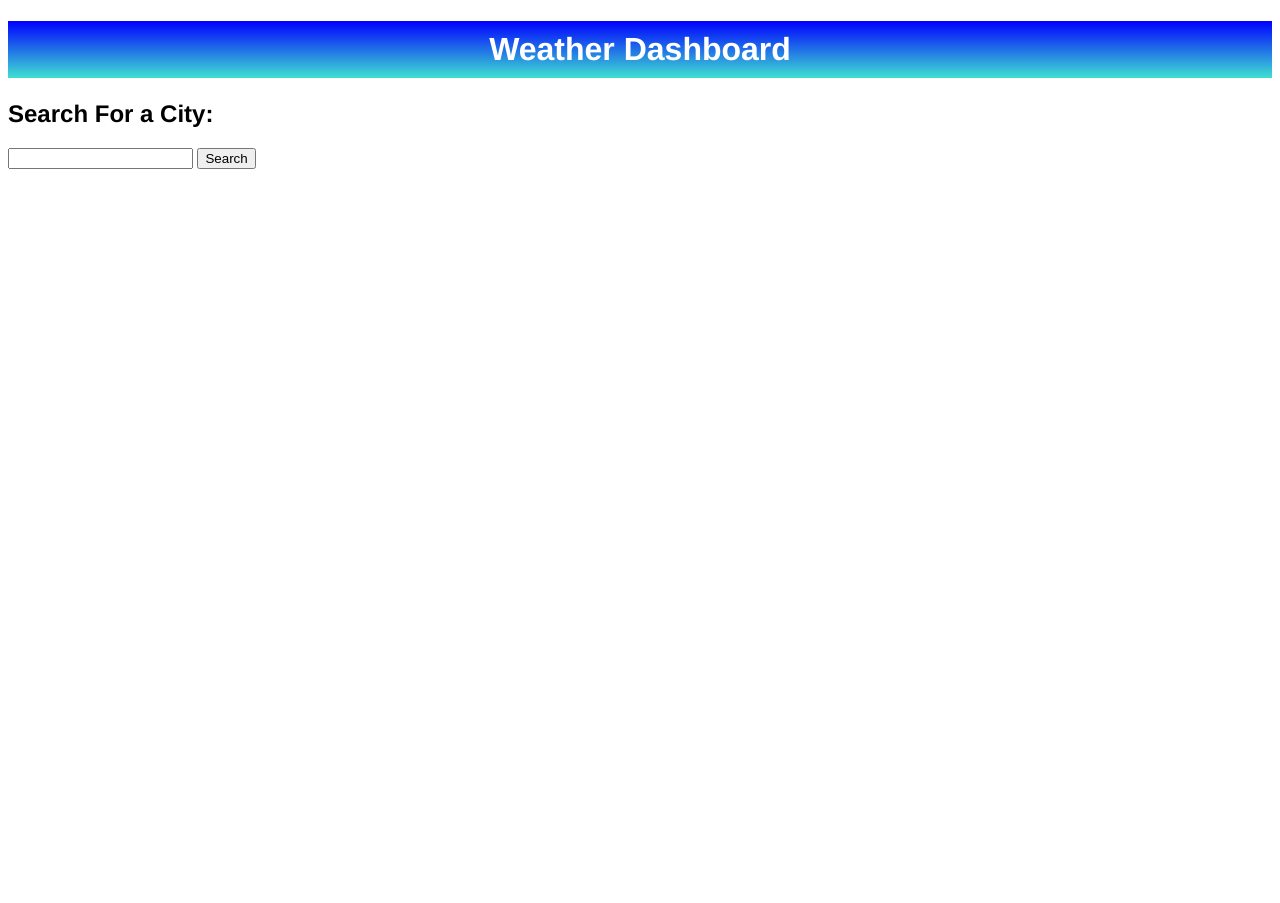
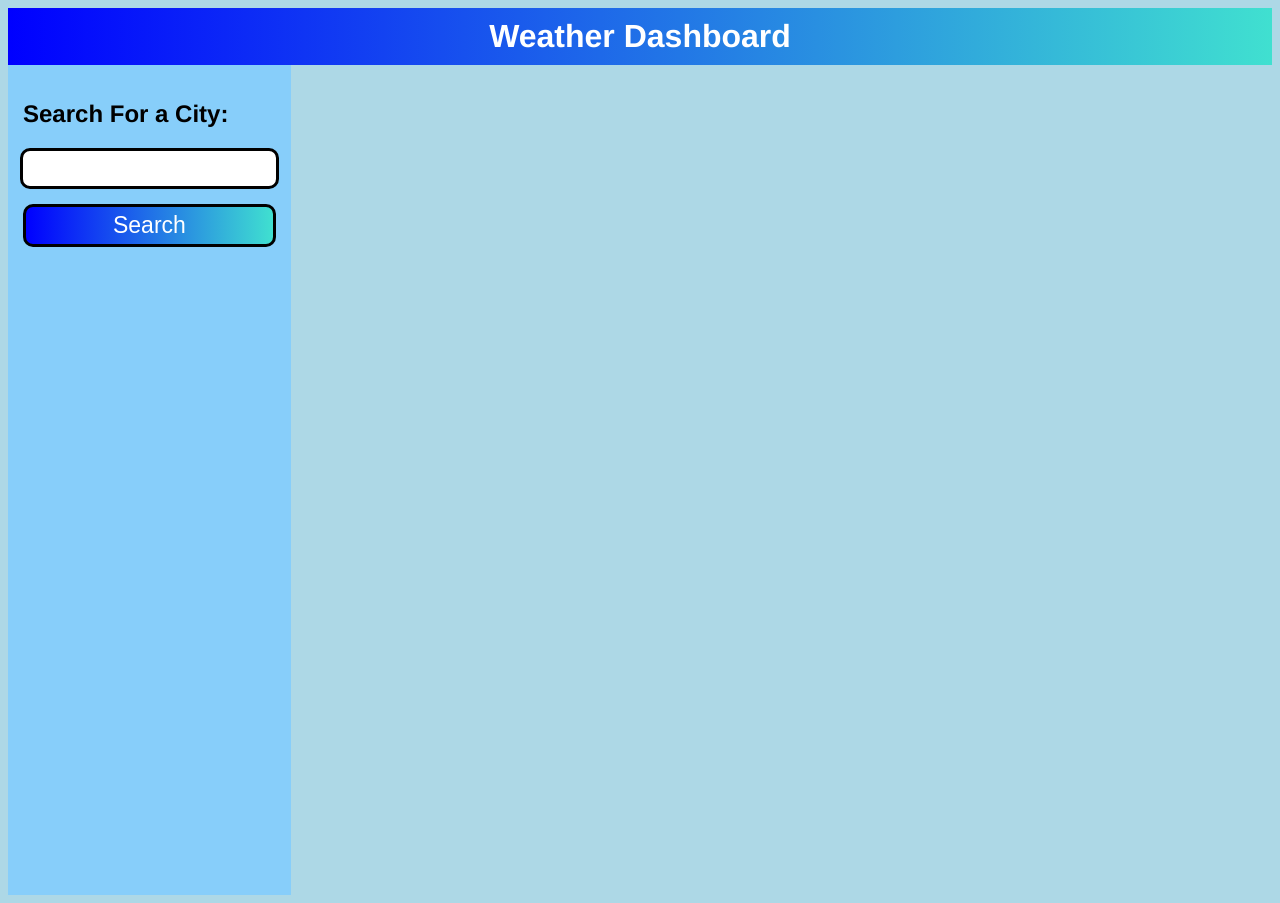
Before and after one commit to MirandaL27/Weather-Dashboard, a plain HTML site: page index.html in a window 1280 px wide. Before the commit the page ends 800 px from the top, so only its background shows below. Drawn offline with Linux system fonts and the light colour scheme.

Commit message:
finished adding elements and styles to page

```diff
--- a/assets/css/style.css
+++ b/assets/css/style.css
@@ -1,12 +1,57 @@
 body{
     font-family: 'Franklin Gothic Medium', 'Arial Narrow', Arial, sans-serif;
+    background-color: lightblue;
 }
 
 .header-container{
-    background-image: linear-gradient(blue, turquoise);
+    background-image: linear-gradient(to right,blue, turquoise);
     text-align: center;
     color: white;
+    margin: 0;
 }
 h1 {
     padding: 10px;
+    margin: 0;
 }
+
+.form-container{
+    width: 20%;
+    background-color: lightskyblue;
+    height: 100vh;
+    padding: 15px;
+
+}
+.weather-form{
+    display: flex;
+    flex-direction: column;
+    align-items:  center;
+}
+
+.city{
+    display: block;
+    border: 3px solid black;
+    border-radius: 10px;
+    padding: 10px 0 10px 0;
+    width: 100%;
+}
+
+.search-btn{
+    padding: 5px;
+    border-radius: 10px;
+    border: 3px solid black;
+    background-image: linear-gradient(to right,blue, turquoise);
+    transition: all 0.5s ease-in-out;
+    margin-top: 15px;
+    color: white;
+    font-size: 23px;
+    width: 100%;
+}
+
+.search-btn:hover{
+    background-image: linear-gradient(to right,darkblue, blue);
+}
+
+main{
+    display: flex;
+
+}
```
